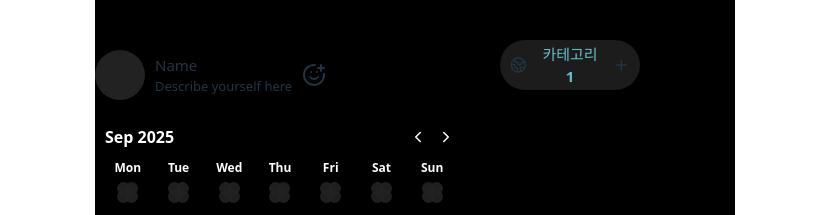
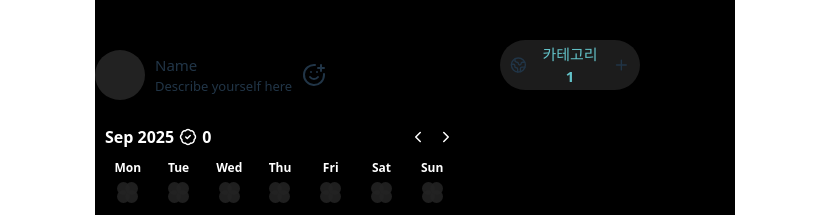
Before and after one commit to hyewon4052/todomate-clone, a React (Vite) app: page / in a window 1280 px wide. Shown: the top 215 px of the page, without its empty margins (225-1039 px from the left). Built offline with nearby package versions, Linux system fonts and the light colour scheme.

Commit message:
#5 한달동안 완료한 갯수 카운트

```diff
--- a/src/components/Calendar.tsx
+++ b/src/components/Calendar.tsx
@@ -1,11 +1,12 @@
 /** @jsxImportSource @emotion/react */
 import { css } from "@emotion/react";
-import { ChevronLeft, ChevronRight } from "lucide-react";
+import { ChevronLeft, ChevronRight, BadgeCheck } from "lucide-react";
 import dayjs from "dayjs";
 import { atom, useAtom } from "jotai";
 import TodoIcon from "./TodoIconSvg";
 import "dayjs/locale/ko";
 import isoWeek from "dayjs/plugin/isoWeek";
+import { monthDoneAtom } from "./Todolist";
 
 const currentMonthAtom = atom(dayjs());
 export const selectedDateAtom = atom(dayjs());
@@ -13,6 +14,7 @@ export const selectedDateAtom = atom(dayjs());
 const Calendar = () => {
   const [currentMonth, setCurrentMonth] = useAtom(currentMonthAtom);
   const [selectedDate, setSelectedDate] = useAtom(selectedDateAtom);
+  const [monthDone] = useAtom(monthDoneAtom);
 
   dayjs.extend(isoWeek);
   const startOfMonth = currentMonth.startOf("month");
@@ -34,7 +36,11 @@ const Calendar = () => {
   return (
     <div css={CalendarBox}>
       <div css={CalendarHeader}>
-        <span>{currentMonth.format("MMM YYYY")}</span>
+        <div css={CountBox}>
+          <span>{currentMonth.format("MMM YYYY")}</span>
+          <BadgeCheck width="18px" />
+          <span>{monthDone}</span>
+        </div>
         <div css={CalendarBtnBox}>
           <ChevronLeft
             onClick={handlePrevMonth}
@@ -134,4 +140,12 @@ const TodayCell = css`
   font-weight: bold;
 `;
 
+const CountBox = css`
+  display: flex;
+  flex-direction: row;
+  gap: 5px;
+  justify-content: center;
+  align-items: center;
+`;
+
 export default Calendar;
--- a/src/components/Todolist.tsx
+++ b/src/components/Todolist.tsx
@@ -7,6 +7,7 @@ import TodoIcon from "./TodoIconSvg";
 import { Sheet } from "react-modal-sheet";
 import { selectedDateAtom } from "./Calendar";
 import dayjs from "dayjs";
+import { useEffect } from "react";
 import "../index.css";
 
 export type Todo = {
@@ -20,6 +21,7 @@ const inputValueAtom = atom("");
 const todoListAtom = atomWithStorage<Todo[]>("todoList", []);
 const todoOpenBtnAtom = atom(false);
 const modalOpenBtnAtom = atom(false);
+export const monthDoneAtom = atom(0);
 
 const TodoList = () => {
   const [selectedDate] = useAtom(selectedDateAtom);
@@ -27,6 +29,17 @@ const TodoList = () => {
   const [todoList, setTodoList] = useAtom(todoListAtom);
   const [todoOpen, setTodoOpen] = useAtom(todoOpenBtnAtom);
   const [modalOpen, setModalOpen] = useAtom(modalOpenBtnAtom);
+  const [, setMonthDone] = useAtom(monthDoneAtom);
+
+  useEffect(() => {
+    if (!selectedDate) return;
+
+    const doneCount = todoList.filter(
+      (todo) => dayjs(todo.date).isSame(selectedDate, "month") && todo.isdone
+    ).length;
+
+    setMonthDone(doneCount);
+  }, [todoList, selectedDate, setMonthDone]);
 
   function onChangeValue(e: React.ChangeEvent<HTMLInputElement>) {
     setInputValue(e.target.value);
```
